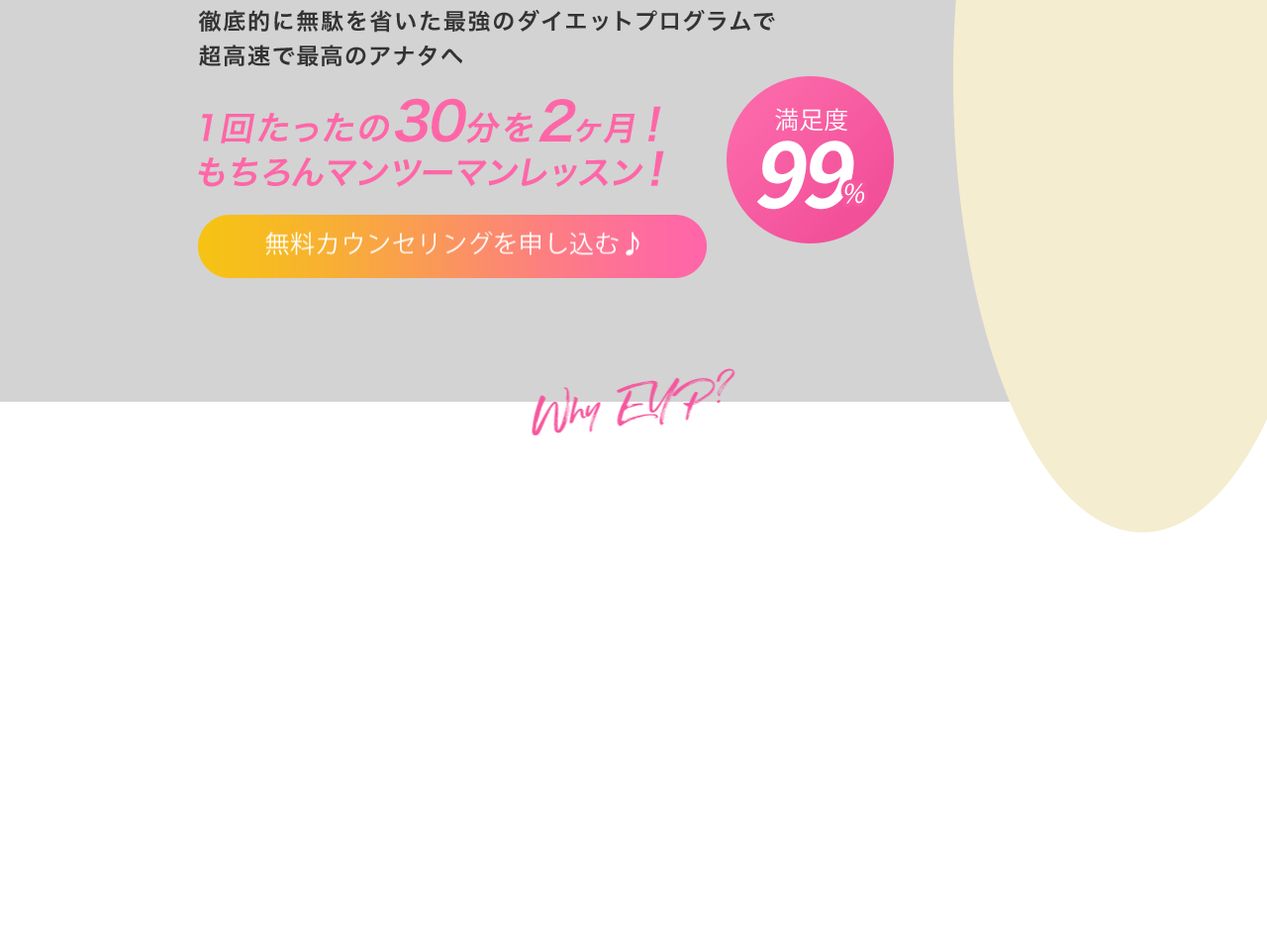
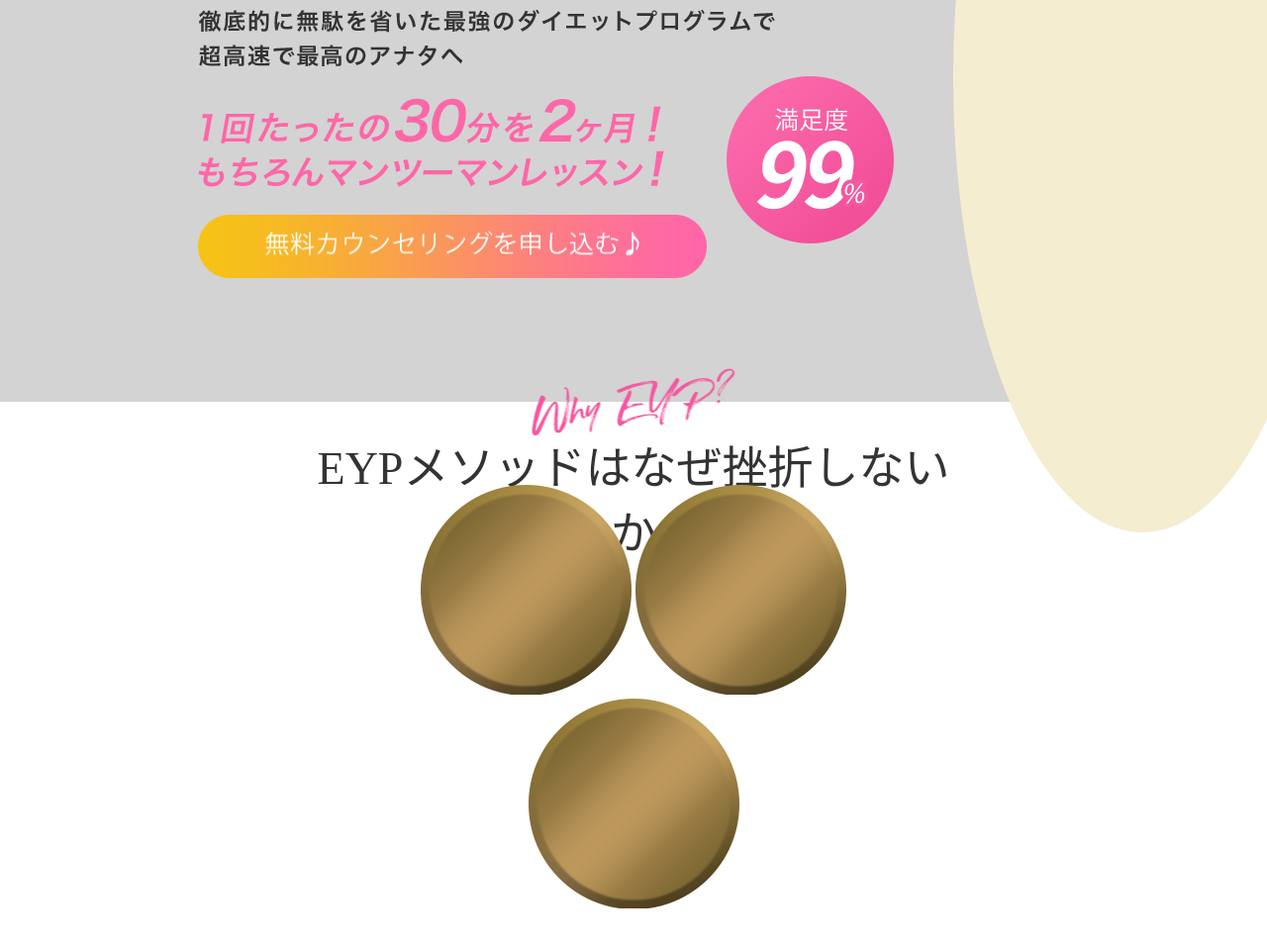
Before and after one commit to Alan-Ito/level3, a plain HTML site: page index.html in a window 1280 px wide. Shown: the part 394-1350 px from the top of the page at 99% size. Drawn offline with Linux system fonts and the light colour scheme.

Commit message:
銅メダル部分は未完成

```diff
--- a/css/stylesheet.css
+++ b/css/stylesheet.css
@@ -107,3 +107,29 @@ body{
   left:50%;
   transform:translate(-50%,-50%);
 }
+
+#whynot{
+  position: absolute;
+  z-index: 8;
+  text-align: center;
+  top:850px;
+  left:50%;
+  transform:translate(-50%,-50%);
+  font-size: 46px;
+  color:#333;
+}
+
+#blonde-medals-wrapper{
+  position: absolute;
+  z-index: 8;
+  text-align: center;
+  top:1100px;
+  left:50%;
+  transform:translate(-50%,-50%);
+
+}
+
+#blonde-medals-wrapper .blonde-medal
+{
+  justify-content: space-evenly;
+}
--- a/index.html
+++ b/index.html
@@ -48,6 +48,16 @@
 
   <img id="why-EYP" src="img/Why_EYP.png" alt="">
 
+  <section id="second-section">
+    <p id="whynot">EYPメソッドはなぜ挫折しないのか？</p>
+  </section>
+
+  <div id="blonde-medals-wrapper">
+    <img class="blonde-medal" src="img/ThreeFeatureCircle.png" alt="">
+    <img class="blonde-medal" src="img/ThreeFeatureCircle.png" alt="">
+    <img class="blonde-medal" src="img/ThreeFeatureCircle.png" alt="">
+  </div>
+
 </body>
 
 </html>
```
